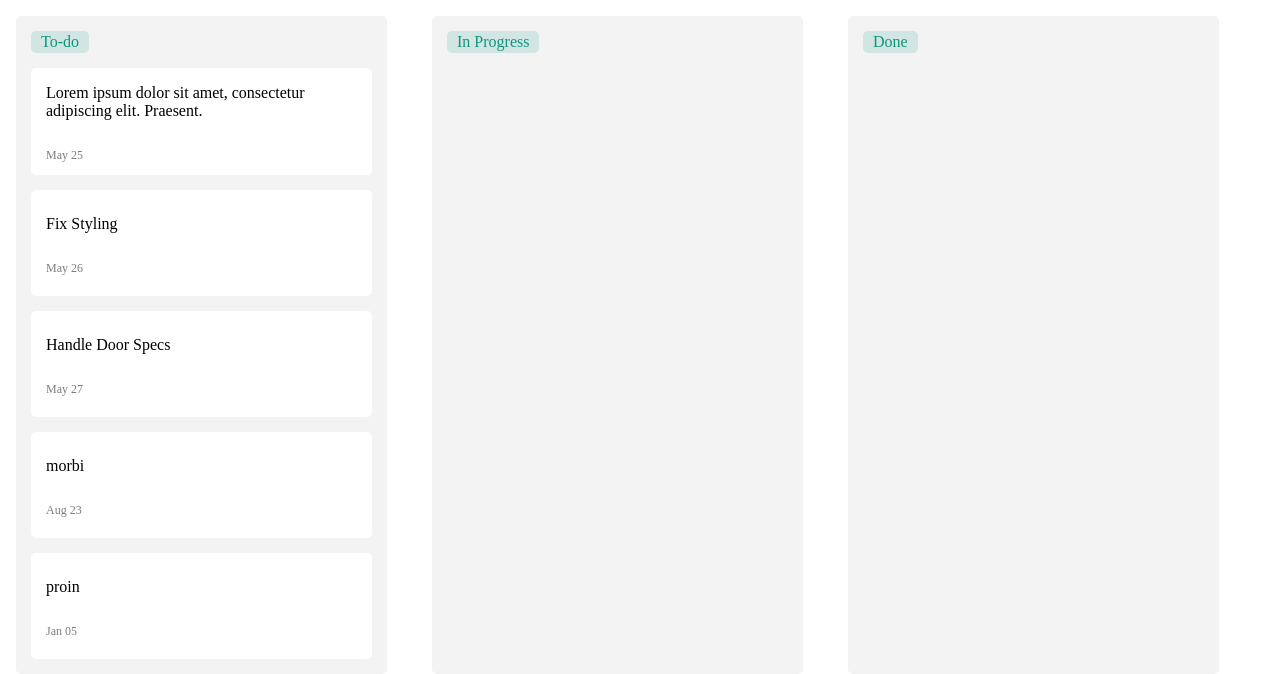
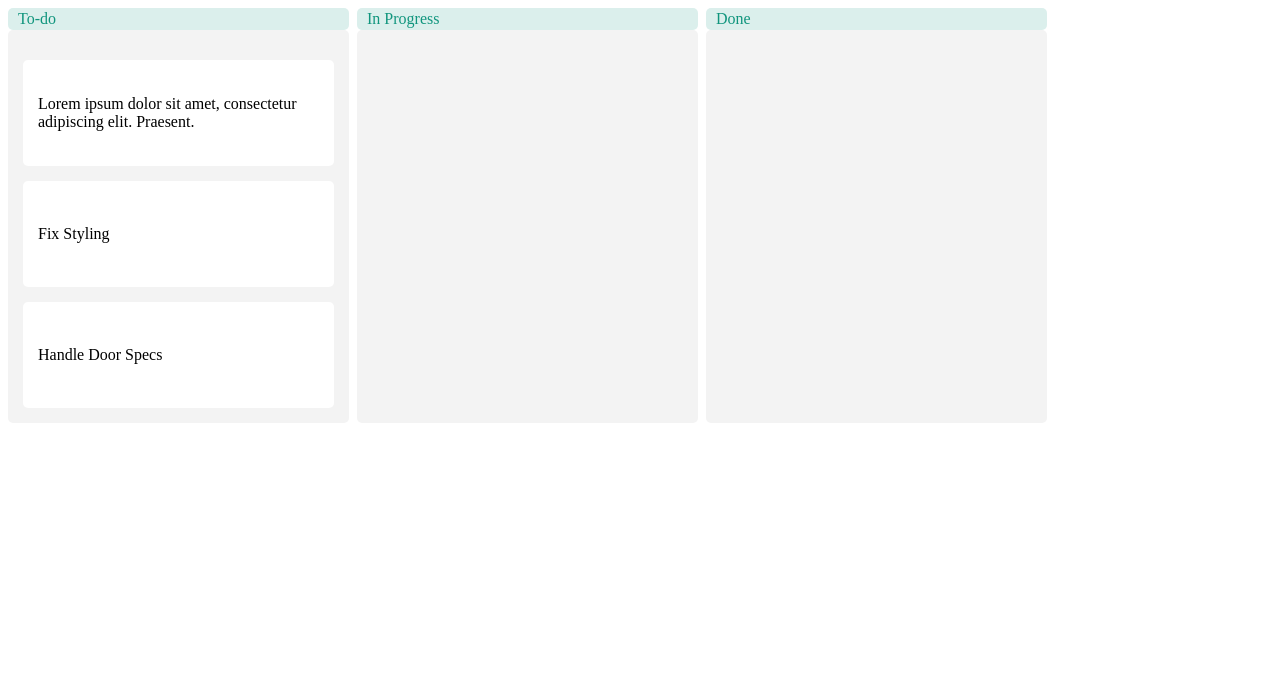
Before and after one commit to goldEli/kanban, a React (Vite) app: page / in a window 1280 px wide. Shown: the top 674 px of the page. Built offline with nearby package versions, Linux system fonts and the light colour scheme.

Commit message:
feat: add layout

```diff
--- a/src/api.d.ts
+++ b/src/api.d.ts
@@ -5,6 +5,8 @@ declare namespace API.Kanban {
       items: Model.Kanban.Info[];
     };
     type Keys = "todo" | "inProgress" | "done";
-    type Result = Record<Keys, Data>;
+    type Result = {
+      data: Model.Kanban.Issues[];
+    };
   }
 }
--- a/src/kanban/TaskCard/index.tsx
+++ b/src/kanban/IssueCard/index.tsx
@@ -1,6 +1,7 @@
 import React from "react";
 import { Draggable } from "react-beautiful-dnd";
 import styled from "@emotion/styled";
+import { handleId } from "../utils";
 
 const TaskInformation = styled.div`
   display: flex;
@@ -25,15 +26,19 @@ const TaskInformation = styled.div`
   }
 `;
 
-interface TaskCardProps {
-  item: Model.Kanban.Info;
+interface IssueCardProps {
+  item: Model.Kanban.Issue;
   index: number;
 }
 
-const TaskCard = (props: TaskCardProps) => {
+const IssueCard = (props: IssueCardProps) => {
   const { item, index } = props;
   return (
-    <Draggable key={item.id} draggableId={item.id} index={index}>
+    <Draggable
+      key={item.id}
+      draggableId={handleId(item.id)}
+      index={index}
+    >
       {(provided) => (
         <div
           ref={provided.innerRef}
@@ -41,16 +46,16 @@ const TaskCard = (props: TaskCardProps) => {
           {...provided.dragHandleProps}
         >
           <TaskInformation>
-            <p>{item.Task}</p>
+            <p>{item.name}</p>
             <div className="secondary-details">
-              <p>
+              {/* <p>
                 <span>
                   {new Date(item.Due_Date).toLocaleDateString("en-us", {
                     month: "short",
                     day: "2-digit",
                   })}
                 </span>
-              </p>
+              </p> */}
             </div>
           </TaskInformation>
         </div>
@@ -59,4 +64,4 @@ const TaskCard = (props: TaskCardProps) => {
   );
 };
 
-export default TaskCard;
+export default IssueCard;
--- a/src/kanban/data.ts
+++ b/src/kanban/data.ts
@@ -1,63 +1,37 @@
 import { v4 as uuidv4 } from "uuid";
-export const data: Model.Kanban.Info[] = [
+export const data: Model.Kanban.Issue[] = [
   {
-    id: "1",
-    Task: "Lorem ipsum dolor sit amet, consectetur adipiscing elit. Praesent.",
-    // Assigned_To: 'Beltran',
-    // Assignee: 'Romona',
-    // Status: 'To-do',
-    // Priority: 'Low',
-    Due_Date: "25-May-2020",
+    id: 1111,
+    name: "Lorem ipsum dolor sit amet, consectetur adipiscing elit. Praesent.",
+    // content_txt: "to-do",
+    father_id: 1,
   },
   {
-    id: "2",
-    Task: "Fix Styling",
-    // Assigned_To: 'Dave',
-    // Assignee: 'Romona',
-    // Status: 'To-do',
-    // Priority: 'Low',
-    Due_Date: "26-May-2020",
+    id: 2222,
+    name: "Fix Styling",
+    // content_txt: "to-do",
+    father_id: 1,
   },
   {
-    id: "3",
-    Task: "Handle Door Specs",
-    // Assigned_To: 'Roman',
-    // Assignee: 'Romona',
-    // Status: 'To-do',
-    // Priority: 'Low',
-    Due_Date: "27-May-2020",
-  },
-  {
-    id: "4",
-    Task: "morbi",
-    // Assigned_To: 'Gawen',
-    // Assignee: 'Kai',
-    // Status: 'Done',
-    // Priority: 'High',
-    Due_Date: "23-Aug-2020",
-  },
-  {
-    id: "5",
-    Task: "proin",
-    // Assigned_To: 'Bondon',
-    // Assignee: 'Antoinette',
-    // Status: 'In Progress',
-    // Priority: 'Medium',
-    Due_Date: "05-Jan-2021",
+    id: 3333,
+    name: "Handle Door Specs",
+    // content_txt: "to-do",
+    father_id: 1,
   },
 ];
 
 export const columnsFromBackend: API.Kanban.GetKanbanList.Result = {
-  todo: {
-    title: "To-do",
-    items: data,
-  },
-  inProgress: {
-    title: "In Progress",
-    items: [],
-  },
-  done: {
-    title: "Done",
-    items: [],
-  },
+  data: [
+    { id: 1, title: "To-do", count: 9, list: data },
+    { id: 2, title: "In Progress", count: 9, list: [] },
+    { id: 3, title: "Done", count: 9, list: [] },
+  ],
 };
+
+export const issueColumns: Model.Kanban.IssueColumn[] =
+  columnsFromBackend.data.map((item) => {
+    return {
+      id: item.id,
+      title: item.title,
+    };
+  });
--- a/src/kanban/index.tsx
+++ b/src/kanban/index.tsx
@@ -1,105 +1,120 @@
 import React, { useState } from "react";
 import styled from "@emotion/styled";
-import { columnsFromBackend } from "./data";
+import { columnsFromBackend, issueColumns } from "./data";
 import { DragDropContext, Droppable } from "react-beautiful-dnd";
-import TaskCard from "./TaskCard";
+import IssueCard from "./IssueCard";
+import { handleId } from "./utils";
 
 const Container = styled.div`
   display: flex;
+  flex-direction: column;
+  width: 100%;
 `;
-
-const TaskList = styled.div`
+const DropAreaList = styled.div`
+  display: flex;
+  width: 100%;
+  gap: 8px;
+  /* min-height: 80vh; */
+`;
+const DropArea = styled.div`
   min-height: 100px;
   display: flex;
   flex-direction: column;
   background: #f3f3f3;
-  min-width: 341px;
+  width: 341px;
+  box-sizing: border-box;
   border-radius: 5px;
   padding: 15px 15px;
-  margin-right: 45px;
-`;
-
-const TaskColumnStyles = styled.div`
-  margin: 8px;
-  display: flex;
-  width: 100%;
-  min-height: 80vh;
 `;
 
 const Title = styled.span`
   color: #10957d;
   background: rgba(16, 149, 125, 0.15);
+  width: 341px;
+  box-sizing: border-box;
   padding: 2px 10px;
   border-radius: 5px;
   align-self: flex-start;
 `;
 
+const ColumnTitleArea = styled.div`
+  display: flex;
+  gap: 8px;
+`;
+
 const Kanban = () => {
-  const [columns, setColumns] = useState(columnsFromBackend);
+  const [columns, setColumns] = useState(columnsFromBackend.data);
 
   return (
     <DragDropContext
       onDragEnd={(result) => {
         if (!result.destination) return;
         const { source, destination } = result;
+        console.log(source, destination);
         // 跨容器拖动
         if (source.droppableId !== destination.droppableId) {
-          const sourceColumn =
-            columns[source.droppableId as API.Kanban.GetKanbanList.Keys];
-          const destColumn =
-            columns[destination.droppableId as API.Kanban.GetKanbanList.Keys];
-          const sourceItems = [...sourceColumn.items];
-          const destItems = [...destColumn.items];
-          const [removed] = sourceItems.splice(source.index, 1);
-          destItems.splice(destination.index, 0, removed);
-          setColumns({
-            ...columns,
-            [source.droppableId]: {
-              ...sourceColumn,
-              items: sourceItems,
-            },
-            [destination.droppableId]: {
-              ...destColumn,
-              items: destItems,
-            },
-          });
-        } else {
-          const column =
-            columns[source.droppableId as API.Kanban.GetKanbanList.Keys];
-          const copiedItems = [...column.items];
-          const [removed] = copiedItems.splice(source.index, 1);
-          copiedItems.splice(destination.index, 0, removed);
-          setColumns({
-            ...columns,
-            [source.droppableId]: {
-              ...column,
-              items: copiedItems,
-            },
-          });
+
+          // const sourceColumn =
+          //   columns[source.droppableId as API.Kanban.GetKanbanList.Keys];
+          // const destColumn =
+          //   columns[destination.droppableId as API.Kanban.GetKanbanList.Keys];
+          // const sourceItems = [...sourceColumn.items];
+          // const destItems = [...destColumn.items];
+          // const [removed] = sourceItems.splice(source.index, 1);
+          // destItems.splice(destination.index, 0, removed);
+          // setColumns({
+          //   ...columns,
+          //   [source.droppableId]: {
+          //     ...sourceColumn,
+          //     items: sourceItems,
+          //   },
+          //   [destination.droppableId]: {
+          //     ...destColumn,
+          //     items: destItems,
+          //   },
+          // });
         }
+        // else {
+        //   const column =
+        //     columns[source.droppableId as API.Kanban.GetKanbanList.Keys];
+        //   const copiedItems = [...column.items];
+        //   const [removed] = copiedItems.splice(source.index, 1);
+        //   copiedItems.splice(destination.index, 0, removed);
+        //   setColumns({
+        //     ...columns,
+        //     [source.droppableId]: {
+        //       ...column,
+        //       items: copiedItems,
+        //     },
+        //   });
+        // }
       }}
     >
       <Container>
-        <TaskColumnStyles>
-          {Object.entries(columns).map(([columnId, column], index) => {
+        <ColumnTitleArea>
+          {issueColumns.map((item) => {
+            return <Title>{item.title}</Title>;
+          })}
+        </ColumnTitleArea>
+        <DropAreaList>
+          {columns.map((column, index) => {
             return (
-              <Droppable key={columnId} droppableId={columnId}>
+              <Droppable key={column.id} droppableId={handleId(column.id)}>
                 {(provided, snapshot) => (
-                  <TaskList
+                  <DropArea
                     ref={provided.innerRef}
                     {...provided.droppableProps}
                   >
-                    <Title>{column.title}</Title>
-                    {column.items.map((item, index) => (
-                      <TaskCard key={item.id} item={item} index={index} />
+                    {column.list?.map((item, index) => (
+                      <IssueCard key={item.id} item={item} index={index} />
                     ))}
                     {provided.placeholder}
-                  </TaskList>
+                  </DropArea>
                 )}
               </Droppable>
             );
           })}
-        </TaskColumnStyles>
+        </DropAreaList>
       </Container>
     </DragDropContext>
   );
--- /dev/null
+++ b/src/kanban/utils.ts
@@ -0,0 +1,3 @@
+export const handleId = (id: number) => {
+  return id + "";
+};
```
Also changed, not shown: src/model.d.ts (+21 -4 lines).
